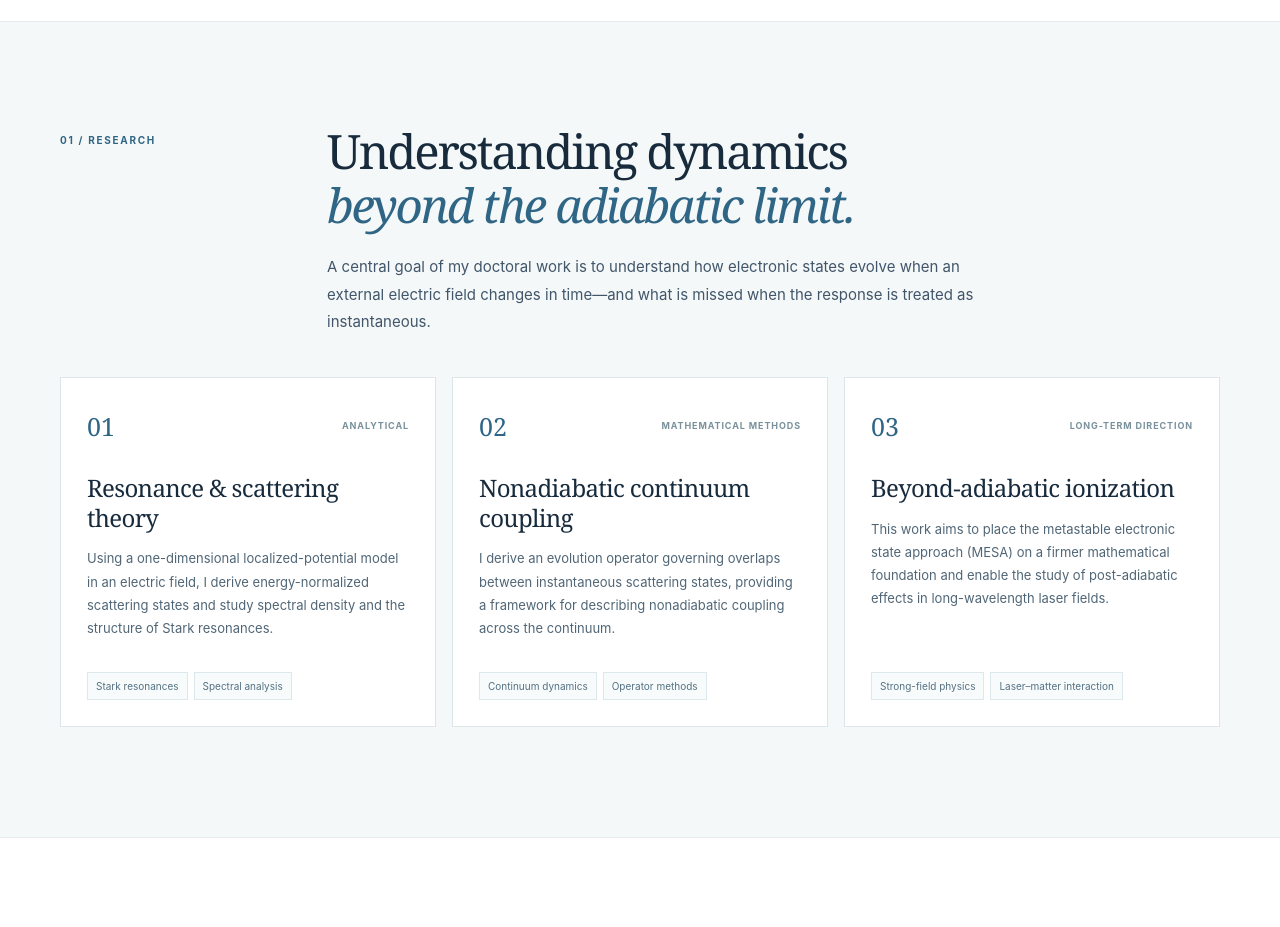
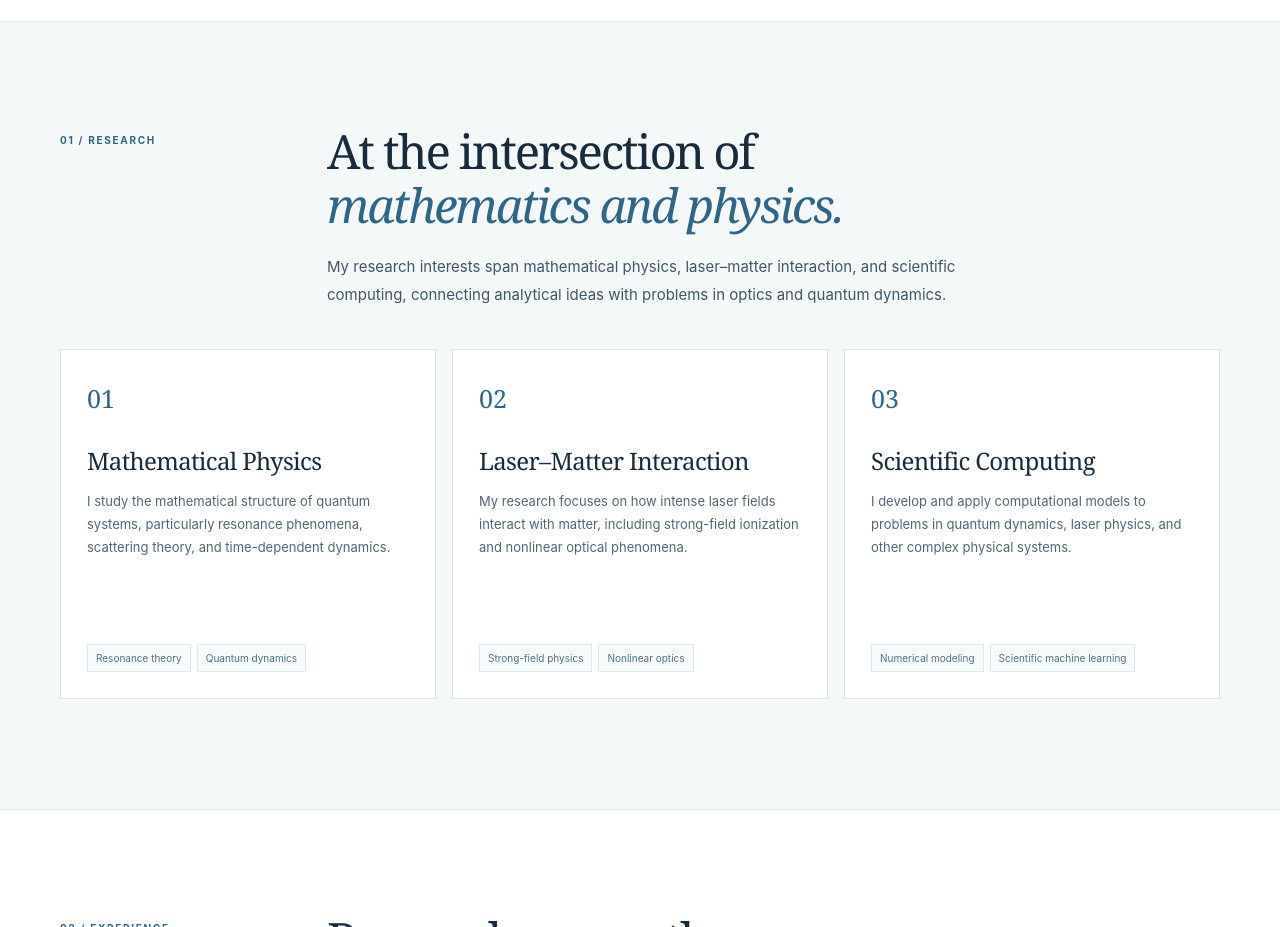
Before and after one commit to camontag/camontag.github.io, a plain HTML site: page index.html in a window 1280 px wide. Shown: the part 740-1667 px from the top of the page. Drawn offline with Linux system fonts and the light colour scheme.

Commit message:
Broaden research section to three main research areas

```diff
--- a/index.html
+++ b/index.html
@@ -59,11 +59,32 @@
 
     <section class="section section-soft" id="research" aria-labelledby="research-title">
       <div class="shell">
-        <div class="section-heading"><div class="section-kicker">01 / RESEARCH</div><div><h2 id="research-title">Understanding dynamics<br><em>beyond the adiabatic limit.</em></h2><p class="section-intro">A central goal of my doctoral work is to understand how electronic states evolve when an external electric field changes in time—and what is missed when the response is treated as instantaneous.</p></div></div>
+        <div class="section-heading">
+          <div class="section-kicker">01 / RESEARCH</div>
+          <div>
+            <h2 id="research-title">At the intersection of<br><em>mathematics and physics.</em></h2>
+            <p class="section-intro">My research interests span mathematical physics, laser–matter interaction, and scientific computing, connecting analytical ideas with problems in optics and quantum dynamics.</p>
+          </div>
+        </div>
         <div class="research-grid">
-          <article class="research-card"><div class="card-top"><span class="card-index">01</span><span class="card-type">ANALYTICAL</span></div><h3>Resonance &amp; scattering theory</h3><p>Using a one-dimensional localized-potential model in an electric field, I derive energy-normalized scattering states and study spectral density and the structure of Stark resonances.</p><div class="card-tags"><span>Stark resonances</span><span>Spectral analysis</span></div></article>
-          <article class="research-card"><div class="card-top"><span class="card-index">02</span><span class="card-type">MATHEMATICAL METHODS</span></div><h3>Nonadiabatic continuum coupling</h3><p>I derive an evolution operator governing overlaps between instantaneous scattering states, providing a framework for describing nonadiabatic coupling across the continuum.</p><div class="card-tags"><span>Continuum dynamics</span><span>Operator methods</span></div></article>
-          <article class="research-card"><div class="card-top"><span class="card-index">03</span><span class="card-type">LONG-TERM DIRECTION</span></div><h3>Beyond-adiabatic ionization</h3><p>This work aims to place the metastable electronic state approach (MESA) on a firmer mathematical foundation and enable the study of post-adiabatic effects in long-wavelength laser fields.</p><div class="card-tags"><span>Strong-field physics</span><span>Laser–matter interaction</span></div></article>
+          <article class="research-card">
+            <div class="card-top"><span class="card-index">01</span></div>
+            <h3>Mathematical Physics</h3>
+            <p>I study the mathematical structure of quantum systems, particularly resonance phenomena, scattering theory, and time-dependent dynamics.</p>
+            <div class="card-tags"><span>Resonance theory</span><span>Quantum dynamics</span></div>
+          </article>
+          <article class="research-card">
+            <div class="card-top"><span class="card-index">02</span></div>
+            <h3>Laser–Matter Interaction</h3>
+            <p>My research focuses on how intense laser fields interact with matter, including strong-field ionization and nonlinear optical phenomena.</p>
+            <div class="card-tags"><span>Strong-field physics</span><span>Nonlinear optics</span></div>
+          </article>
+          <article class="research-card">
+            <div class="card-top"><span class="card-index">03</span></div>
+            <h3>Scientific Computing</h3>
+            <p>I develop and apply computational models to problems in quantum dynamics, laser physics, and other complex physical systems.</p>
+            <div class="card-tags"><span>Numerical modeling</span><span>Scientific machine learning</span></div>
+          </article>
         </div>
       </div>
     </section>
```
